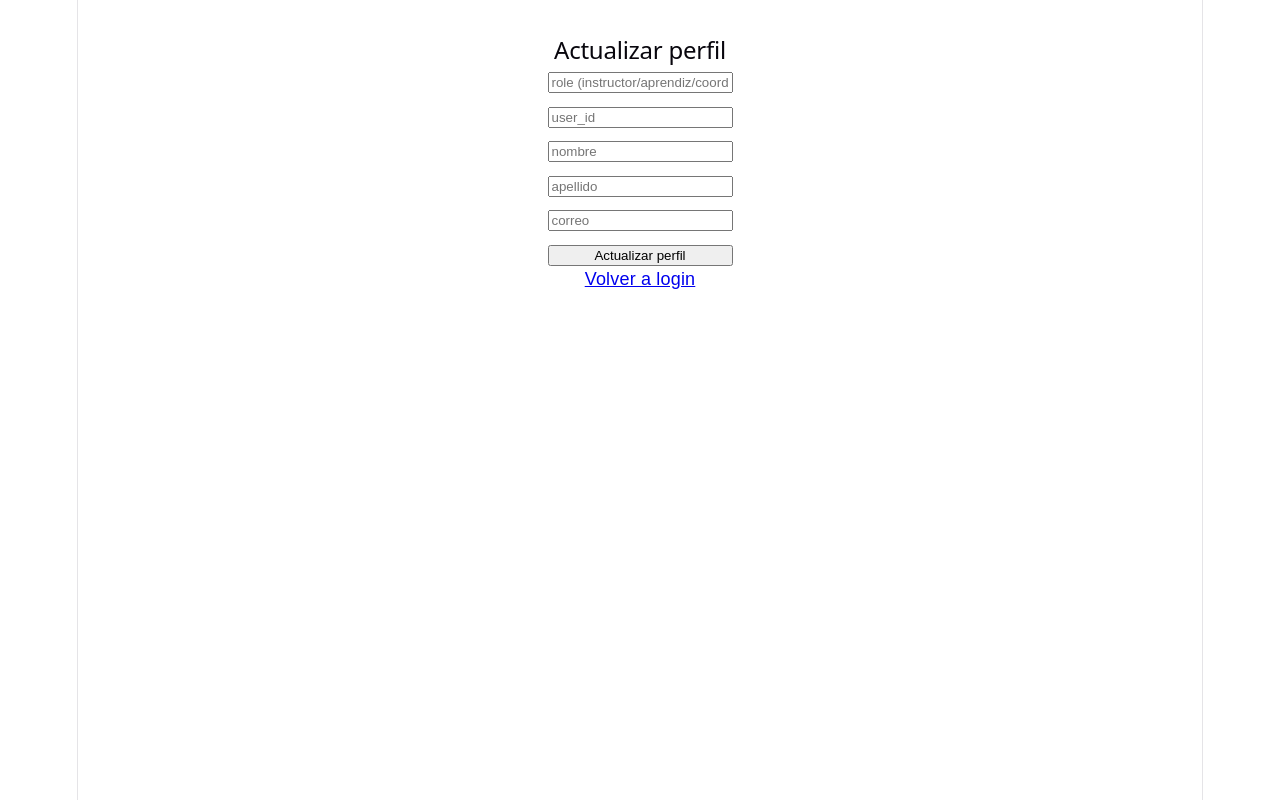
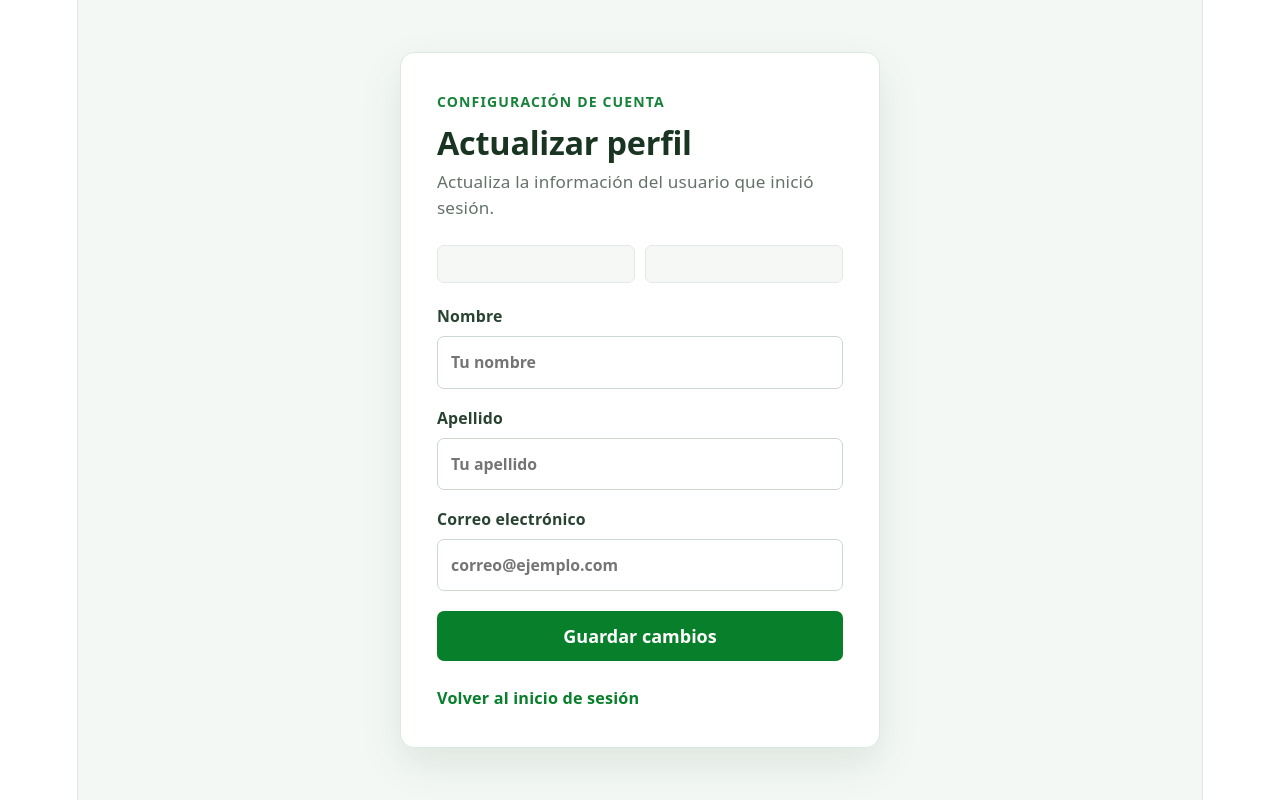
Before and after one commit to Andres-G1/SENAattendance, a React (Vite) app in the folder frontend/: page /config/perfil in a window 1280 px wide. Built offline with nearby package versions, Linux system fonts and the light colour scheme; no server answers.

Commit message:
actualización

```diff
--- a/frontend/src/ActualizarPerfil.jsx
+++ b/frontend/src/ActualizarPerfil.jsx
@@ -1,5 +1,6 @@
 import { useState } from "react";
 import { Link } from "react-router-dom";
+import "./configuracion.css";
 
 const API_URL = import.meta.env.VITE_API_URL || "http://localhost:8000";
 
@@ -60,59 +61,42 @@ export default function ActualizarPerfil() {
   };
 
   return (
-    <div style={{ maxWidth: 460, margin: "2rem auto", fontFamily: "sans-serif" }}>
-      <h2>Actualizar perfil</h2>
+    <main className="config-page">
+      <section className="config-card">
+        <p className="config-eyebrow">Configuración de cuenta</p>
+        <h2>Actualizar perfil</h2>
+        <p className="config-description">Actualiza la información del usuario que inició sesión.</p>
 
-      <form onSubmit={onSubmit} style={{ display: "grid", gap: "0.75rem" }}>
+        <div className="session-details" aria-label="Datos de sesión">
         <input
           name="role"
           value={form.role}
-          onChange={onChange}
-          placeholder="role (instructor/aprendiz/coordinador)"
-          required
+          readOnly
+          aria-label="Rol"
         />
-
         <input
           name="user_id"
           value={form.user_id}
-          onChange={onChange}
-          placeholder="user_id"
-          required
+          readOnly
+          aria-label="Identificador de usuario"
         />
+        </div>
 
-        <input
-          name="nombre"
-          value={form.nombre}
-          onChange={onChange}
-          placeholder="nombre"
-        />
+        <form onSubmit={onSubmit} className="config-form">
+          <label>Nombre<input name="nombre" value={form.nombre} onChange={onChange} placeholder="Tu nombre" /></label>
 
-        <input
-          name="apellido"
-          value={form.apellido}
-          onChange={onChange}
-          placeholder="apellido"
-        />
+          <label>Apellido<input name="apellido" value={form.apellido} onChange={onChange} placeholder="Tu apellido" /></label>
 
-        <input
-          name="correo"
-          value={form.correo}
-          onChange={onChange}
-          placeholder="correo"
-          type="email"
-        />
+          <label>Correo electrónico<input name="correo" value={form.correo} onChange={onChange} placeholder="correo@ejemplo.com" type="email" /></label>
 
-        <button type="submit" disabled={loading}>
-          {loading ? "Guardando..." : "Actualizar perfil"}
-        </button>
-      </form>
+          <button type="submit" disabled={loading}>{loading ? "Guardando..." : "Guardar cambios"}</button>
+        </form>
 
-      {error ? <p style={{ color: "#b00020" }}>{error}</p> : null}
-      {success ? <p style={{ color: "#126c2f" }}>{success}</p> : null}
+        {error ? <p className="form-message form-error">{error}</p> : null}
+        {success ? <p className="form-message form-success">{success}</p> : null}
 
-      <p>
-        <Link to="/">Volver a login</Link>
-      </p>
-    </div>
+        <Link className="back-link" to="/">Volver al inicio de sesión</Link>
+      </section>
+    </main>
   );
 }
--- a/frontend/src/CambiarContrasena.jsx
+++ b/frontend/src/CambiarContrasena.jsx
@@ -1,5 +1,6 @@
 import { useState } from "react";
 import { Link } from "react-router-dom";
+import "./configuracion.css";
 
 const API_URL = import.meta.env.VITE_API_URL || "http://localhost:8000";
 
@@ -60,58 +61,42 @@ export default function CambiarContrasena() {
   };
 
   return (
-    <div style={{ maxWidth: 460, margin: "2rem auto", fontFamily: "sans-serif" }}>
-      <h2>Cambiar contraseña</h2>
-      <p style={{ marginTop: 0 }}>
+    <main className="config-page">
+      <section className="config-card">
+        <p className="config-eyebrow">Configuración de cuenta</p>
+        <h2>Cambiar contraseña</h2>
+        <p className="config-description">
         Usa los mismos datos del usuario que inició sesión.
-      </p>
+        </p>
 
-      <form onSubmit={onSubmit} style={{ display: "grid", gap: "0.75rem" }}>
+        <div className="session-details" aria-label="Datos de sesión">
         <input
           name="role"
           value={form.role}
-          onChange={onChange}
-          placeholder="role (instructor/aprendiz/coordinador)"
-          required
+          readOnly
+          aria-label="Rol"
         />
-
         <input
           name="user_id"
           value={form.user_id}
-          onChange={onChange}
-          placeholder="user_id"
-          required
+          readOnly
+          aria-label="Identificador de usuario"
         />
+        </div>
 
-        <input
-          type="password"
-          name="contraseña_actual"
-          value={form.contraseña_actual}
-          onChange={onChange}
-          placeholder="contraseña_actual"
-          required
-        />
+        <form onSubmit={onSubmit} className="config-form">
+          <label>Contraseña actual<input type="password" name="contraseña_actual" value={form.contraseña_actual} onChange={onChange} placeholder="Ingresa tu contraseña actual" required /></label>
 
-        <input
-          type="password"
-          name="contraseña_nueva"
-          value={form.contraseña_nueva}
-          onChange={onChange}
-          placeholder="contraseña_nueva"
-          required
-        />
+          <label>Nueva contraseña<input type="password" name="contraseña_nueva" value={form.contraseña_nueva} onChange={onChange} placeholder="Ingresa una nueva contraseña" required /></label>
 
-        <button type="submit" disabled={loading}>
-          {loading ? "Guardando..." : "Cambiar contraseña"}
-        </button>
-      </form>
+          <button type="submit" disabled={loading}>{loading ? "Guardando..." : "Actualizar contraseña"}</button>
+        </form>
 
-      {error ? <p style={{ color: "#b00020" }}>{error}</p> : null}
-      {success ? <p style={{ color: "#126c2f" }}>{success}</p> : null}
+        {error ? <p className="form-message form-error">{error}</p> : null}
+        {success ? <p className="form-message form-success">{success}</p> : null}
 
-      <p>
-        <Link to="/">Volver a login</Link>
-      </p>
-    </div>
+        <Link className="back-link" to="/">Volver al inicio de sesión</Link>
+      </section>
+    </main>
   );
 }
--- /dev/null
+++ b/frontend/src/configuracion.css
@@ -0,0 +1,20 @@
+.config-page { min-height: 100svh; display: grid; place-items: center; box-sizing: border-box; padding: 32px 20px; background: #f4f8f5; }
+.config-card { width: min(100%, 480px); box-sizing: border-box; padding: 36px; border: 1px solid #dce9df; border-radius: 14px; background: #fff; box-shadow: 0 16px 40px rgba(22, 82, 43, .1); text-align: left; }
+.config-eyebrow { margin-bottom: 8px; color: #16823a; font-size: .78rem; font-weight: 700; letter-spacing: .08em; text-transform: uppercase; }
+.config-card h2 { margin-bottom: 8px; color: #193522; font-size: 1.8rem; font-weight: 700; }
+.config-description { margin-bottom: 24px; color: #647268; font-size: .95rem; }
+.session-details { display: grid; grid-template-columns: 1fr 1fr; gap: 10px; margin-bottom: 20px; }
+.session-details input { width: 100%; box-sizing: border-box; padding: 10px 12px; border: 1px solid #e1e9e3; border-radius: 7px; background: #f5f8f5; color: #657268; font-size: .82rem; }
+.config-form { display: grid; gap: 16px; }
+.config-form label { display: grid; gap: 7px; color: #294333; font-size: .88rem; font-weight: 600; }
+.config-form input { width: 100%; box-sizing: border-box; padding: 12px 13px; border: 1px solid #cbd9cf; border-radius: 7px; color: #193522; background: #fff; font: inherit; outline: none; transition: border-color .2s, box-shadow .2s; }
+.config-form input:focus { border-color: #16823a; box-shadow: 0 0 0 3px rgba(22, 130, 58, .12); }
+.config-form button { margin-top: 4px; padding: 12px 16px; border: 0; border-radius: 7px; background: #087f2a; color: #fff; font: inherit; font-weight: 700; cursor: pointer; transition: background .2s, transform .2s; }
+.config-form button:hover:not(:disabled) { background: #056b22; transform: translateY(-1px); }
+.config-form button:disabled { background: #91b69b; cursor: wait; }
+.form-message { margin-top: 16px; padding: 10px 12px; border-radius: 6px; font-size: .9rem; }
+.form-error { background: #fff1f0; color: #ad2d25; }
+.form-success { background: #edf9ef; color: #176b2f; }
+.back-link { display: inline-block; margin-top: 24px; color: #087f2a; font-size: .9rem; font-weight: 600; text-decoration: none; }
+.back-link:hover { text-decoration: underline; }
+@media (max-width: 520px) { .config-card { padding: 28px 22px; } .session-details { grid-template-columns: 1fr; } }
```
